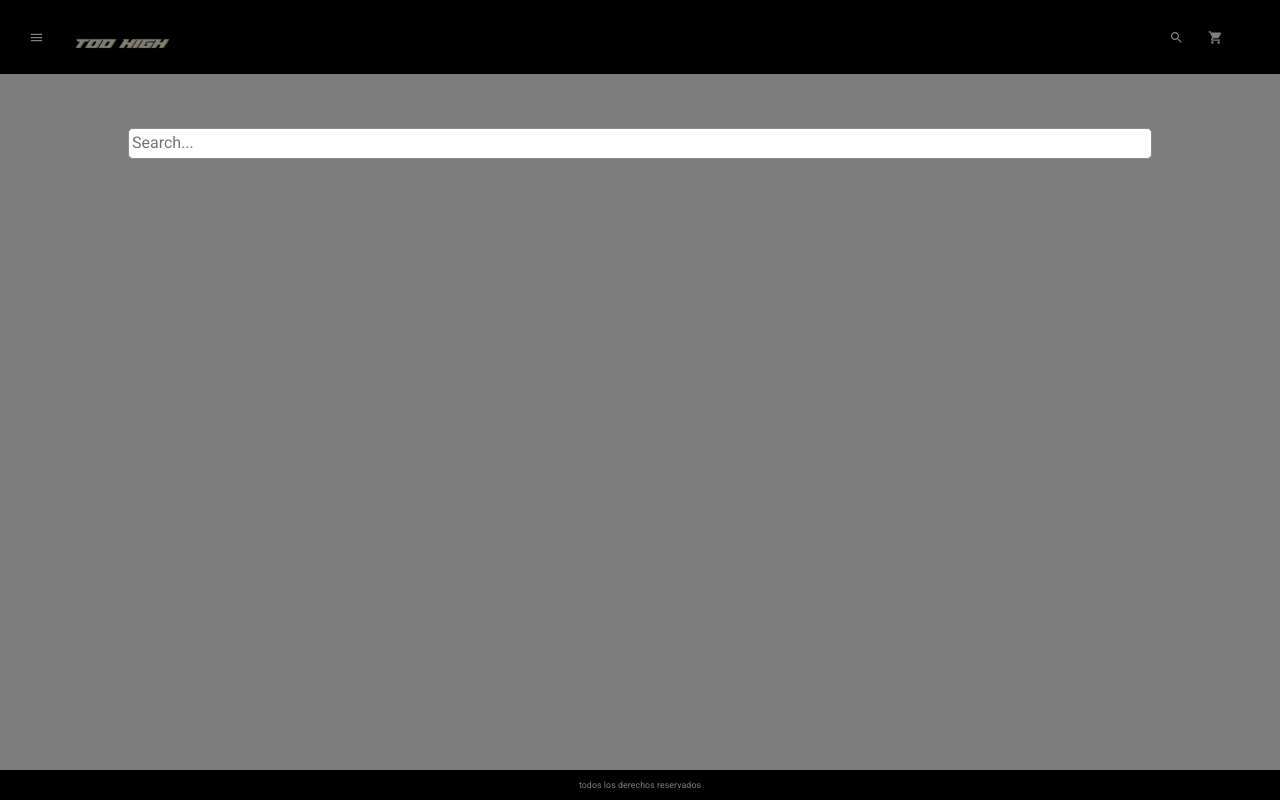
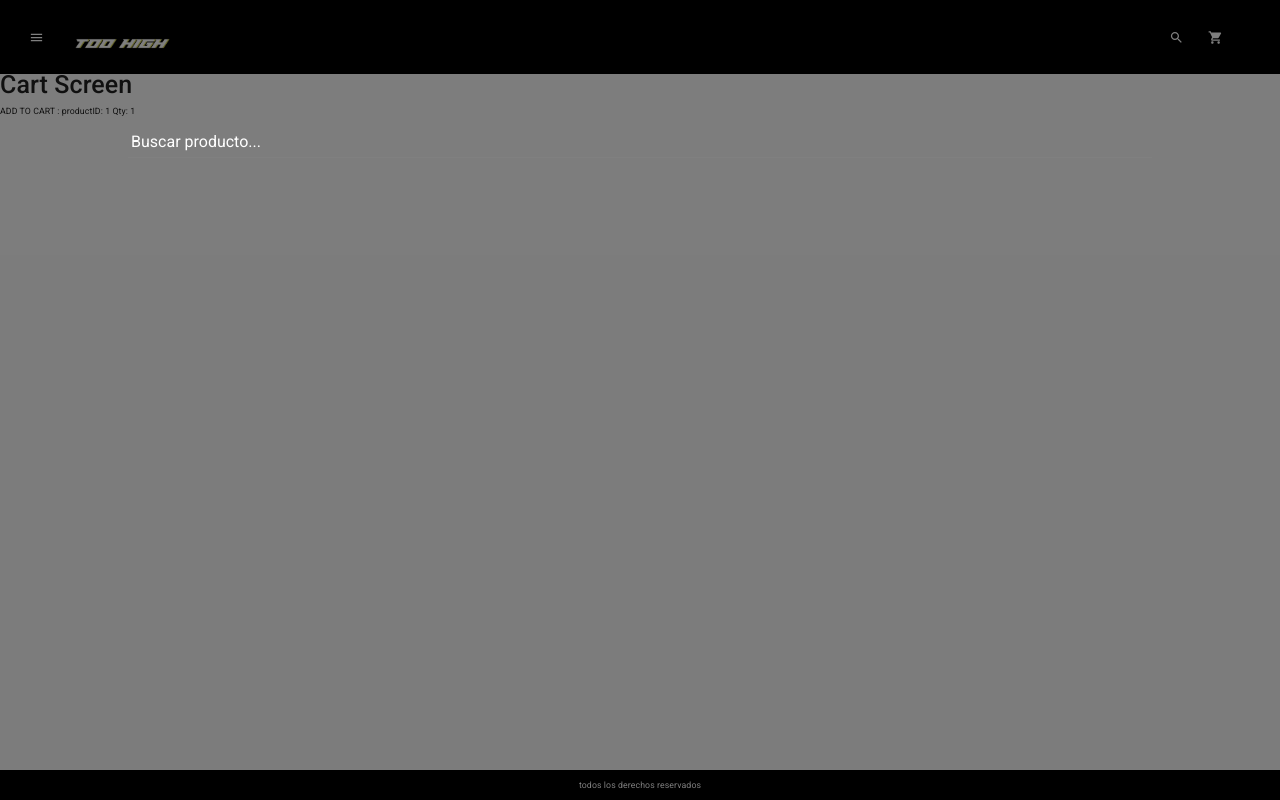
Before and after one commit to ccpc93js/toohighshop-app-, a React (Create React App) app: page /cart/1 in a window 1280 px wide. Both pictures are taken after a click on the button 1176 px from the left and 37 px from the top of the page. Built offline with nearby package versions, Linux system fonts and the light colour scheme.

Commit message:
modal de busqueda mejorado con css

```diff
--- a/public/index.html
+++ b/public/index.html
@@ -1,5 +1,5 @@
 <!DOCTYPE html>
-<html lang="en">
+<html lang="es">
   <head>
     <meta charset="utf-8" />
     <link rel="icon" href="%PUBLIC_URL%/favicon.ico" />
--- a/src/App.js
+++ b/src/App.js
@@ -10,6 +10,7 @@ import theme from './temaConfig'
 import {ThemeProvider} from '@material-ui/core/styles'
 import Contenedor from './components/Contenedor';
 import ProductScreen from './screens/ProductScreen';
+import CartScreen from './screens/CartScreen';
 
 
 
@@ -95,6 +96,8 @@ class App extends React.Component {
         <Route exact path="/" component={HomeScreen}/>
         <Route exact path="/coleccion" component={Coleccion}/>
         <Route exact path="/producto/:id" component={ProductScreen}/>
+        <Route path="/cart/:id?" component={CartScreen}></Route>
+
       </main>
       <footer>
         todos los derechos reservados
--- a/src/components/ModalSearch.css
+++ b/src/components/ModalSearch.css
@@ -2,10 +2,46 @@
    margin: 10%;
 }
 
-.searchBar{
+.containerElement{
+    background: white;
 }
+
 
 .searchBar input{
     width: 100%;
-    margin-bottom: 5%;
+    /* display: none; */
+    background: none;
+    border: none;
+    border-radius: 0%;
+    border-bottom: gray 0.1rem solid;
+    color: white;
+    outline: none;
 }
+
+[ placeholder="Search..." ]{
+    color: white;
+
+
+}
+
+::placeholder{
+    color: white;
+}
+
+.elementSearch{
+    display: flex;
+    margin-left: 1.5rem;
+}
+
+.elementSearch div{
+    margin: auto;
+    margin-left: 2rem;
+    justify-content: center;
+    font-size: 1.5rem;
+    color: black;
+}
+
+.img-search{
+    margin-top: 1rem;
+    margin-bottom: 1rem;
+}
--- a/src/components/SearchBar.js
+++ b/src/components/SearchBar.js
@@ -9,8 +9,9 @@ function SearchBar() {
     <div className="searchBar">
       <input
       type="text"
-       placeholder="Search..."
+       placeholder="Buscar producto..."
        onChange={(e) =>{setSearchTerm(e.target.value)}}/>
+      <div className="containerElement">
 
       {searchColeccion.filter((val)=>{
         if (searchTerm === ""){
@@ -21,14 +22,18 @@ function SearchBar() {
     }).map((val, key)=>{
          return (
           <div className="user" key={key}>
-         <a href={`/producto/${val._id}`}>
+         <a href={`/producto/${val._id}`} className="elementSearch">
             <img src={val.imagen} alt="" className="img-search"/>
-            <p>{val.titulo}</p>
+            <div>
+              <p>{val.titulo}</p>
+              <p>$ {val.precio}</p>
+            </div>
          </a>
 
           </div>
         );
          })}
+      </div>
     </div>
   );
 }
--- /dev/null
+++ b/src/screens/CartScreen.js
@@ -0,0 +1,13 @@
+import React from 'react'
+
+export default function CartScreen(props) {
+    const productId = props.match.params.id;
+    const qty = props.location.serach? Number(props.location.serach.split('=')[1])
+    :1;
+    return (
+        <div>
+            <h1>Cart Screen</h1>
+            <p>ADD TO CART : productID: {productId} Qty: {qty}</p>
+        </div>
+    )
+}
--- a/src/screens/ProductScreen.js
+++ b/src/screens/ProductScreen.js
@@ -1,4 +1,4 @@
-import React from 'react';
+import React, { useState } from 'react';
 import '../index.css';
 import data from '../data.json';
 import {Link} from 'react-router-dom'
@@ -6,6 +6,7 @@ import {Link} from 'react-router-dom'
 
 
 export default function ProductScreen(props) {
+    const [qty, setQty] = useState(1);
     const producto = data.productos.find((x)=>x._id === props.match.params.id)
     if(!producto){
         return <div>Product Not Found</div>
@@ -56,9 +57,34 @@ export default function ProductScreen(props) {
                                 </div>
                                 </div>
                             </li>
-                            <li>
-                                    <button classtitulo="primary block" >Add to Cart</button>
-                            </li>
+                            {
+                                producto.countInStock > 0 && (
+                                    <>
+                                    <li>
+                                        <div className="row">
+                                            <div>
+                                                Qty
+                                            </div>
+                                            <div>
+                                                <select value={qty} onClick={e => setQty(e.target.value)}>
+                                                    {
+                                                        [...Array(producto.countInStock).keys()].map(
+                                                            (x) =>(
+                                                            <option key={x+1} value={x + 1}>{x+1}</option>
+                                                        )
+                                                    )
+                                                    }
+                                                </select>
+                                            </div>
+                                        </div>
+                                    </li>
+                                    <li>
+                                            <button className="primary block" >Add to Cart</button>
+                                    </li>
+                                    </>
+
+                                )
+                            }
                         </ul>
                     </div>
                 </div>
```
